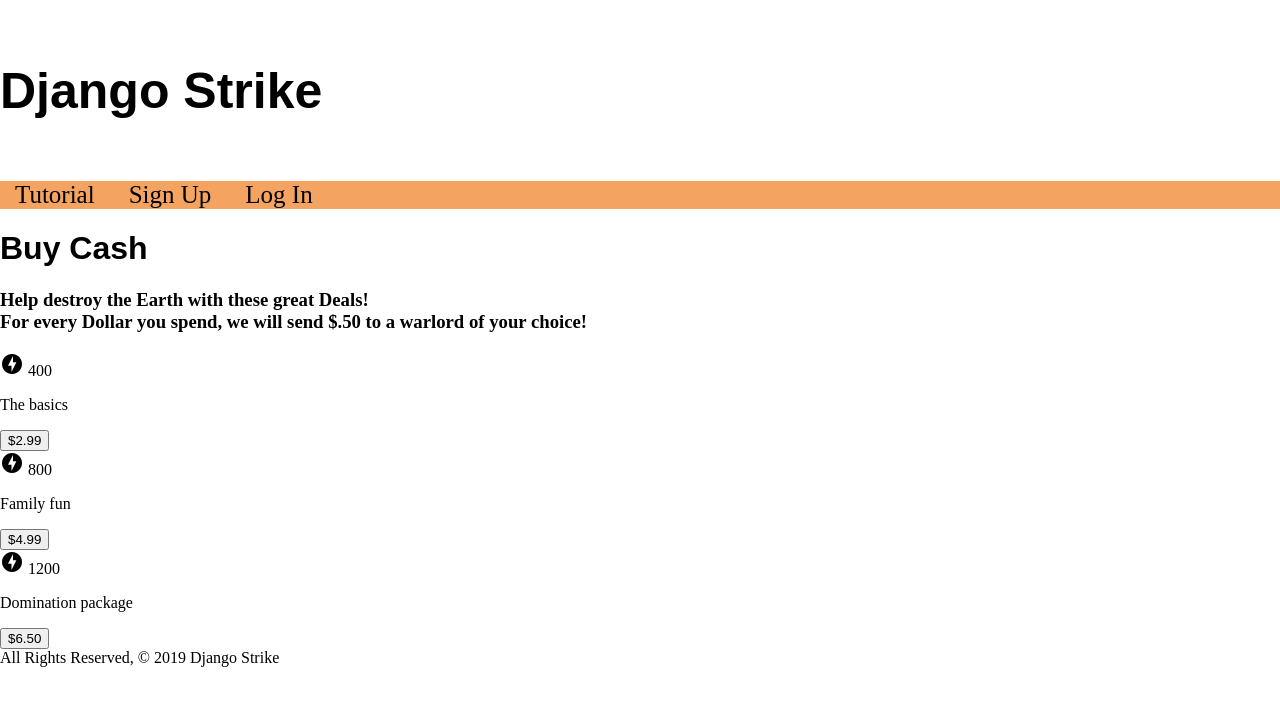
After one commit to kdsmith500/django_strike, a Django app: page /buy/ in a window 1280 px wide. The commit adds this page. Shown: the top 706 px of the page. Run offline with Django 3.2, Linux system fonts and the light colour scheme; some web fonts are replaced.

Commit message:
switching branches, adds buy

```diff
--- a/main_app/static/css/style.css
+++ b/main_app/static/css/style.css
@@ -13,11 +13,6 @@ a {
     padding: 15px;
   }
 
-#map {
-    height: 500px;
-    width: 490px;
-}
-
   /* Optional: Makes the sample page fill the window. */
   html, body {
     height: 100%;
@@ -25,29 +20,38 @@ html, body {
     padding: 0;
   }
 
+  #map {
+    width: 88.1%;
+    height: 500px;
+  }
+
+  #menu {
+    width: 10%;
+  }
+
+  #flex {
+    display: flex;
+  }
+
   #navbar {
     background-color: sandybrown;
     height: 63px;
   }
 
-#flex {
-    display: flex;
-    align-content: center;
-}
-
   .side-nav {
     padding: 10px, 40px;
+    width: 100%
   }
 
   .side-nav a {
-    padding: 40px 10px 10px 30px;
+    /* padding: 40px 10px 10px 30px; */
     text-decoration: none;
     font-size: 22px;
     color: #ccc;
     display: block;
     transition: 0.3s;
     border: solid black 1px;
-    width: 95px;
+    width: 100%;
     background-color: sandybrown;
     color: black;
     text-align: top;
--- /dev/null
+++ b/main_app/templates/buy.html
@@ -0,0 +1,29 @@
+{% extends 'base.html' %}
+{% block content %}
+
+<div id="header">
+    <h1>Buy Cash</h1>
+    <h3>Help destroy the Earth with these great Deals!<br> For every Dollar you spend, we will send $.50 to a warlord of your choice!</h3>
+</div>
+<div id="content">
+    <div>
+            <i class="material-icons">
+                    offline_bolt </i>
+            400<p>The basics</p>
+            <button id="one"onclick="window.location.href = '#';">$2.99</button><br>
+    </div>
+    <div>
+            <i class="material-icons">
+                    offline_bolt </i>
+            800<p>Family fun</p>
+            <button id="one"onclick="window.location.href = '#';">$4.99</button><br>
+    </div>
+    <div>
+            <i class="material-icons">
+                    offline_bolt </i>
+            1200<p>Domination package</p>
+            <button id="one"onclick="window.location.href = '#';">$6.50</button><br>
+    </div>
+</div>
+
+{% endblock %}
--- a/main_app/views.py
+++ b/main_app/views.py
@@ -26,15 +26,17 @@ def main(request):
 def tutorial(request):
   return render(request, 'tutorial.html')
 
-def profile(request):
-  return render(request, 'profile.html')
+def profile(request, profile_id, base_id):
+  profile = Profile.objects.get(id=profile_id)
+  base = Base.objects.get(id=base_id)
+  return render(request, 'profile.html', {
+    'profile': profile, 'base': base
+  })
 
 def buy(request):
   return render(request, 'buy.html')
 
-def signup(request, user_id):
-  user = User.objects.get(pk=user_id)
-  user.save()
+def signup(request):
   error_message = ''
   if request.method == 'POST':
     form = UserCreationForm(request.POST)
```
Also changed, not shown: main_app/models.py (+7 -3 lines), main_app/templates/main.html (+43 -19 lines), main_app/templates/profile.html (+16 -0 lines). Lines whose indentation alone changed are shown as unchanged.
